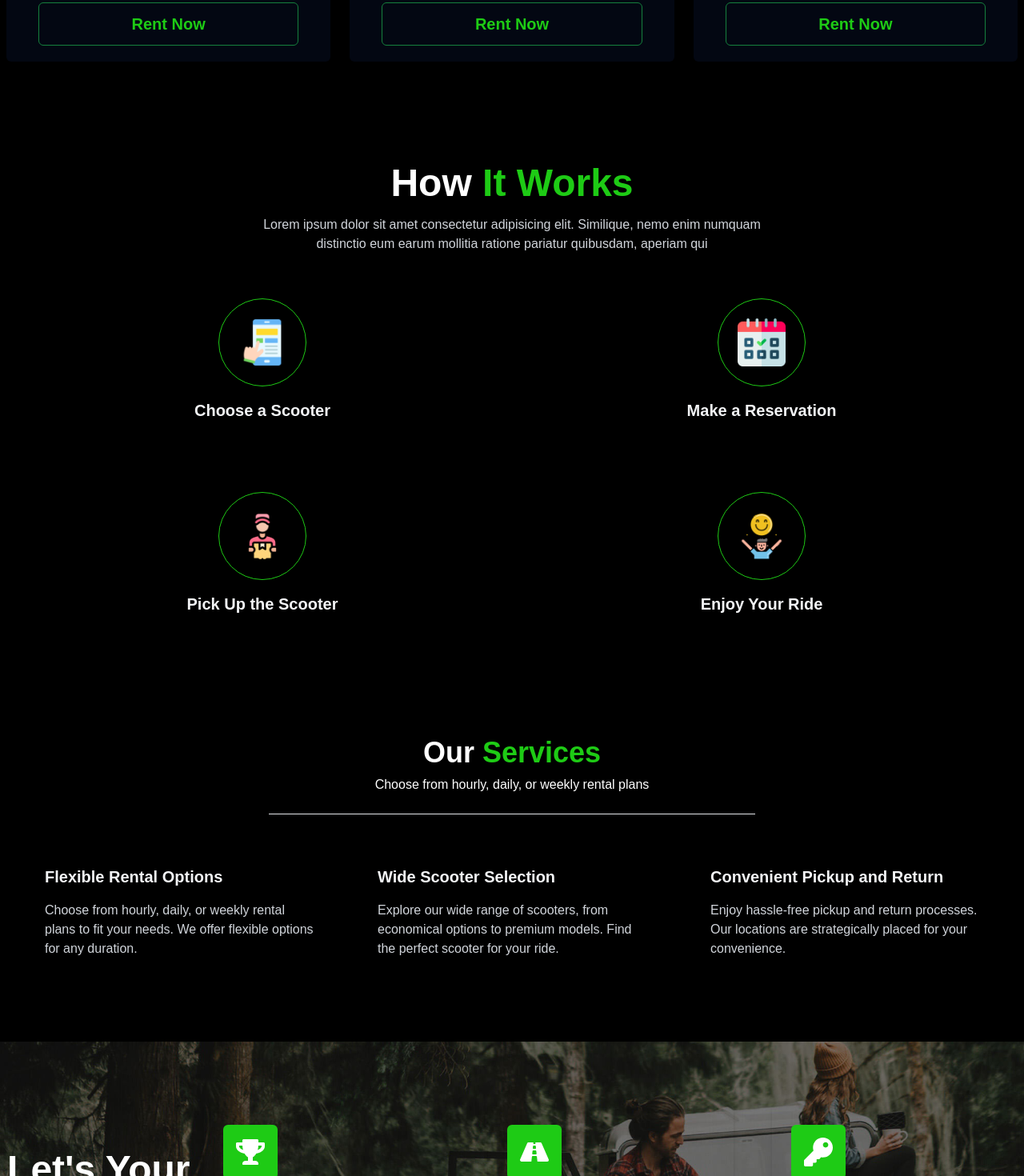
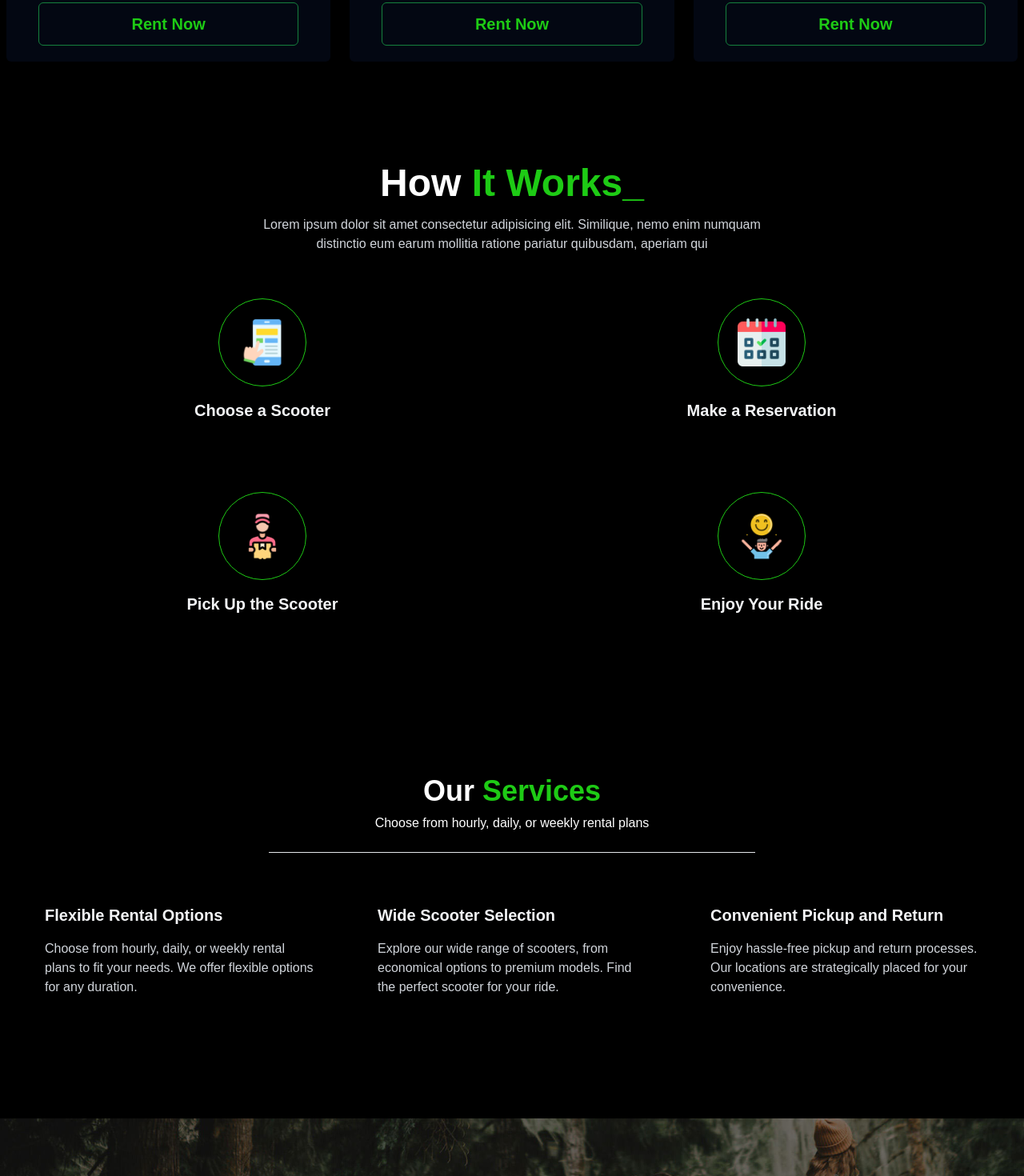
Before and after one commit to pixprocoder/rent_scooter, a Next.js app: page / in a window 1280 px wide. Shown: the part 2258-3728 px from the top of the page at 80% size. Built offline with nearby package versions, Linux system fonts and the light colour scheme.

Commit message:
margin added

```diff
--- a/src/components/howItWorks/HowItWorks.tsx
+++ b/src/components/howItWorks/HowItWorks.tsx
@@ -8,7 +8,7 @@ const HowItWorks = () => {
         <div className="container mx-auto">
           <div>
             <h2 className="text-3xl lg:text-5xl font-bold text-center text-white  mb-4">
-              How <span className="text-[#1ECB15]">It Works</span>
+              How <span className="text-[#1ECB15]">It Works_</span>
             </h2>
             <h2 className="text-gray-300 font-light text-center  mb-8">
               Lorem ipsum dolor sit amet consectetur adipisicing elit.
--- a/src/components/services/Services.tsx
+++ b/src/components/services/Services.tsx
@@ -1,6 +1,6 @@
 const Services = () => {
   return (
-    <section id="service" className="my-20 py-10 px-4 lg:p-0">
+    <section id="service" className="my-32 py-10 px-4 lg:p-0">
       <div className="container mx-auto">
         <div className="my-10">
           <h2 className="font-header  text-4xl font-bold text-center mb-2">
```
